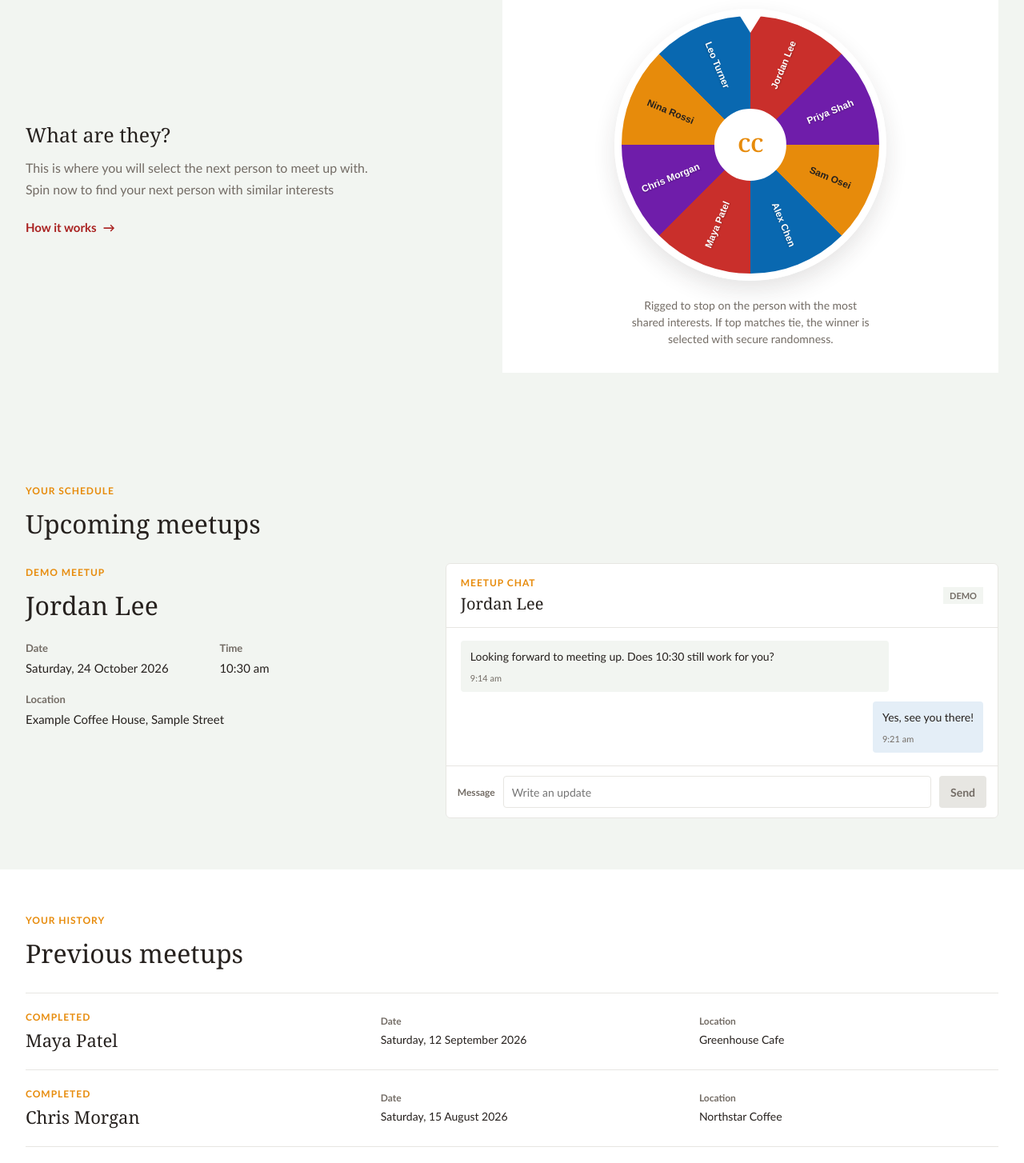
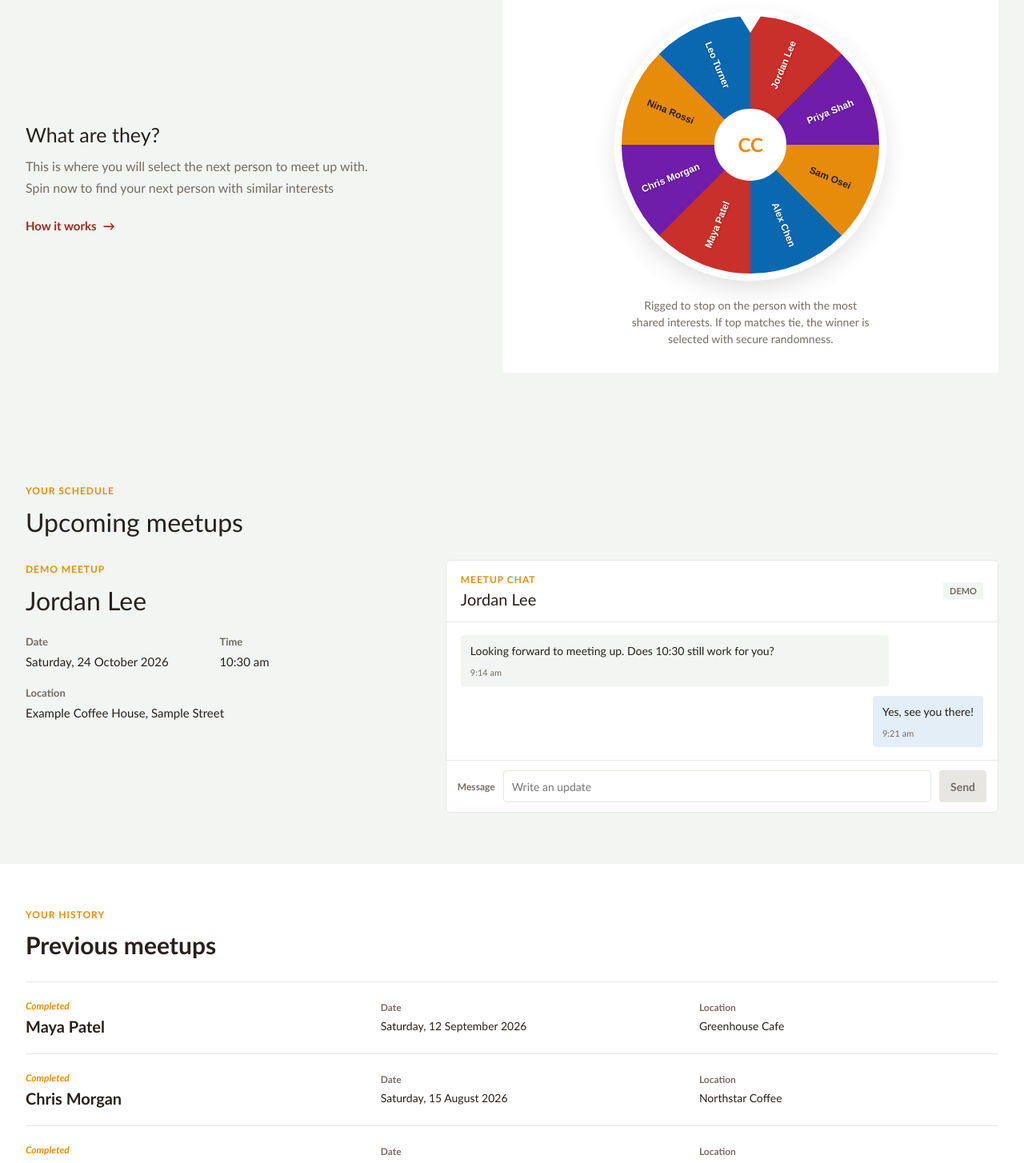
Before and after one commit to JosephMcclelland07/coffee-connect, a Next.js app in the folder apps/web/: page /meetups in a window 1280 px wide. Shown: the part 300-1754 px from the top of the page at 80% size. Built offline with nearby package versions, Linux system fonts and the light colour scheme.

Commit message:
Font changes

```diff
--- a/apps/web/app/globals.css
+++ b/apps/web/app/globals.css
@@ -7,6 +7,7 @@
 	--red: #c92f2b;
 	--red-dark: #a92120;
 	--green: #e78b0b;
+	--font-sans: "Avenir Next", "Gill Sans", sans-serif;
 }
 
 * {
@@ -21,7 +22,7 @@ body {
 	margin: 0;
 	background: var(--paper);
 	color: var(--ink);
-	font-family: "Avenir Next", "Gill Sans", sans-serif;
+	font-family: var(--font-sans);
 	-webkit-font-smoothing: antialiased;
 }
 
@@ -57,7 +58,7 @@ a:focus-visible {
 
 .wordmark {
 	flex: 0 0 auto;
-	font-family: Georgia, "Times New Roman", serif;
+	font-family: var(--font-sans);
 	font-size: 22px;
 	font-weight: 700;
 }
@@ -132,7 +133,7 @@ p {
 h1,
 h2,
 .join-section h2 {
-	font-family: Georgia, "Times New Roman", serif;
+	font-family: var(--font-sans);
 	font-weight: 500;
 }
 
@@ -228,7 +229,7 @@ h2,
 .meetups-overview h2,
 .step-item h3 {
 	margin-bottom: 12px;
-	font-family: Georgia, "Times New Roman", serif;
+	font-family: var(--font-sans);
 	font-size: 25px;
 	font-weight: 500;
 }
@@ -341,7 +342,7 @@ h2,
 	border-radius: 50%;
 	background: var(--paper);
 	color: var(--green);
-	font-family: Georgia, "Times New Roman", serif;
+	font-family: var(--font-sans);
 	font-size: 24px;
 	font-weight: 700;
 	transform: translate(-50%, -50%);
@@ -364,6 +365,11 @@ h2,
 .previous-section {
 	padding: 56px 0 72px;
 	background: var(--paper);
+}
+
+.previous-section .upcoming-heading h2 {
+	font-size: 30px;
+	font-weight: 700;
 }
 
 .upcoming-heading {
@@ -389,13 +395,15 @@ h2,
 
 .previous-meetup .eyebrow {
 	margin-bottom: 6px;
+	font-style: italic;
+	letter-spacing: 0;
+	text-transform: none;
 }
 
 .previous-meetup h3 {
 	margin: 0;
-	font-family: Georgia, "Times New Roman", serif;
-	font-size: 22px;
-	font-weight: 500;
+	font-size: 20px;
+	font-weight: 700;
 }
 
 .previous-meetup-facts {
@@ -432,7 +440,7 @@ h2,
 
 .meetup-person-name {
 	margin: 0 0 24px;
-	font-family: Georgia, "Times New Roman", serif;
+	font-family: var(--font-sans);
 	font-size: 32px;
 	font-weight: 500;
 }
@@ -483,7 +491,7 @@ h2,
 
 .meetup-chat-header h3 {
 	margin: 0;
-	font-family: Georgia, "Times New Roman", serif;
+	font-family: var(--font-sans);
 	font-size: 20px;
 	font-weight: 500;
 }
@@ -580,7 +588,7 @@ h2,
 .meetups-join h2 {
 	max-width: 620px;
 	margin-bottom: 0;
-	font-family: Georgia, "Times New Roman", serif;
+	font-family: var(--font-sans);
 	font-size: 32px;
 	font-weight: 500;
 }
@@ -646,7 +654,7 @@ h2,
 .availability-fieldset legend {
 	width: 100%;
 	padding: 0;
-	font-family: Georgia, "Times New Roman", serif;
+	font-family: var(--font-sans);
 	font-size: 24px;
 }
 
@@ -746,7 +754,7 @@ h2,
 
 .availability-hours h2 {
 	margin-bottom: 8px;
-	font-family: Georgia, "Times New Roman", serif;
+	font-family: var(--font-sans);
 	font-size: 24px;
 	font-weight: 500;
 }
@@ -904,7 +912,7 @@ h2,
 	display: block;
 	margin-bottom: 25px;
 	color: var(--green);
-	font-family: Georgia, "Times New Roman", serif;
+	font-family: var(--font-sans);
 	font-size: 20px;
 }
 
```
